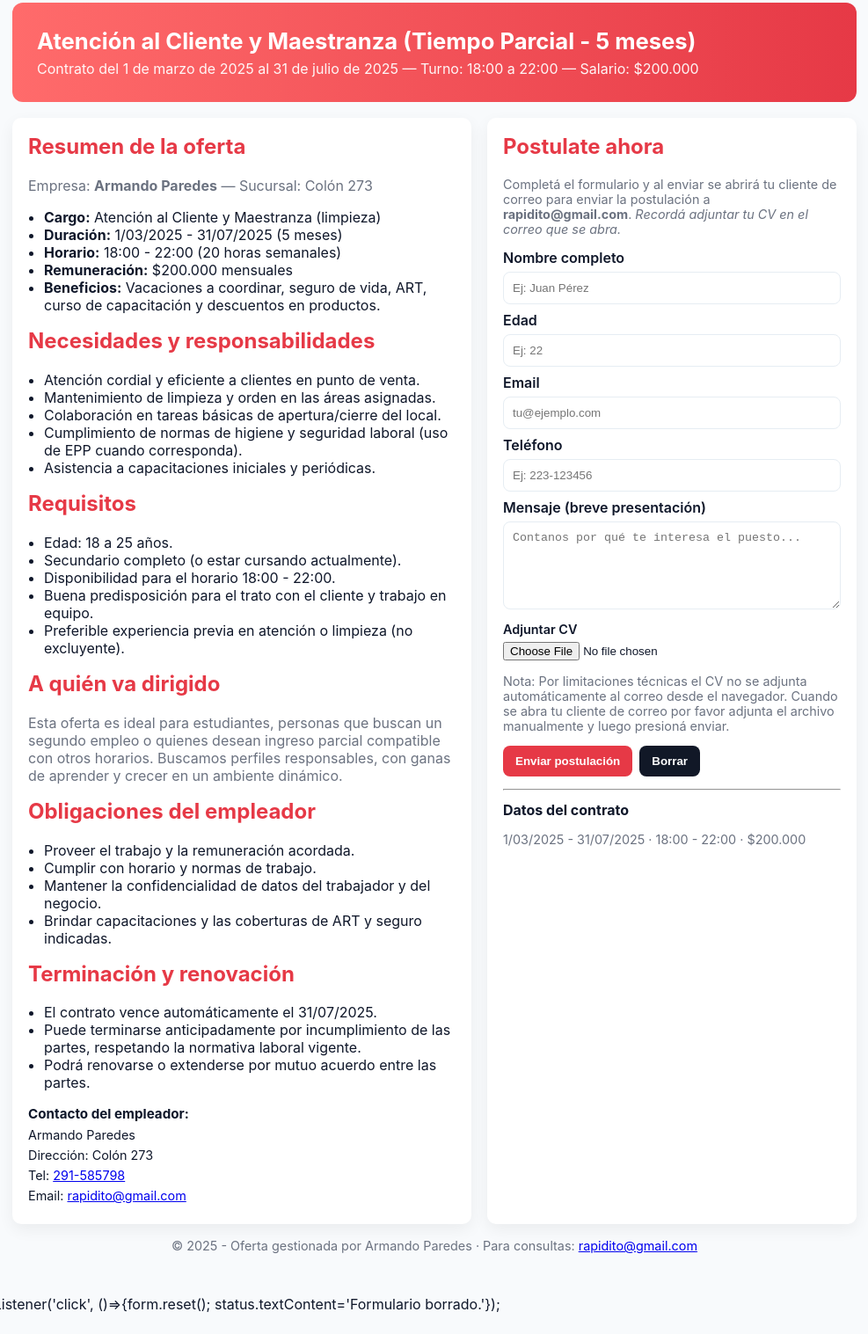
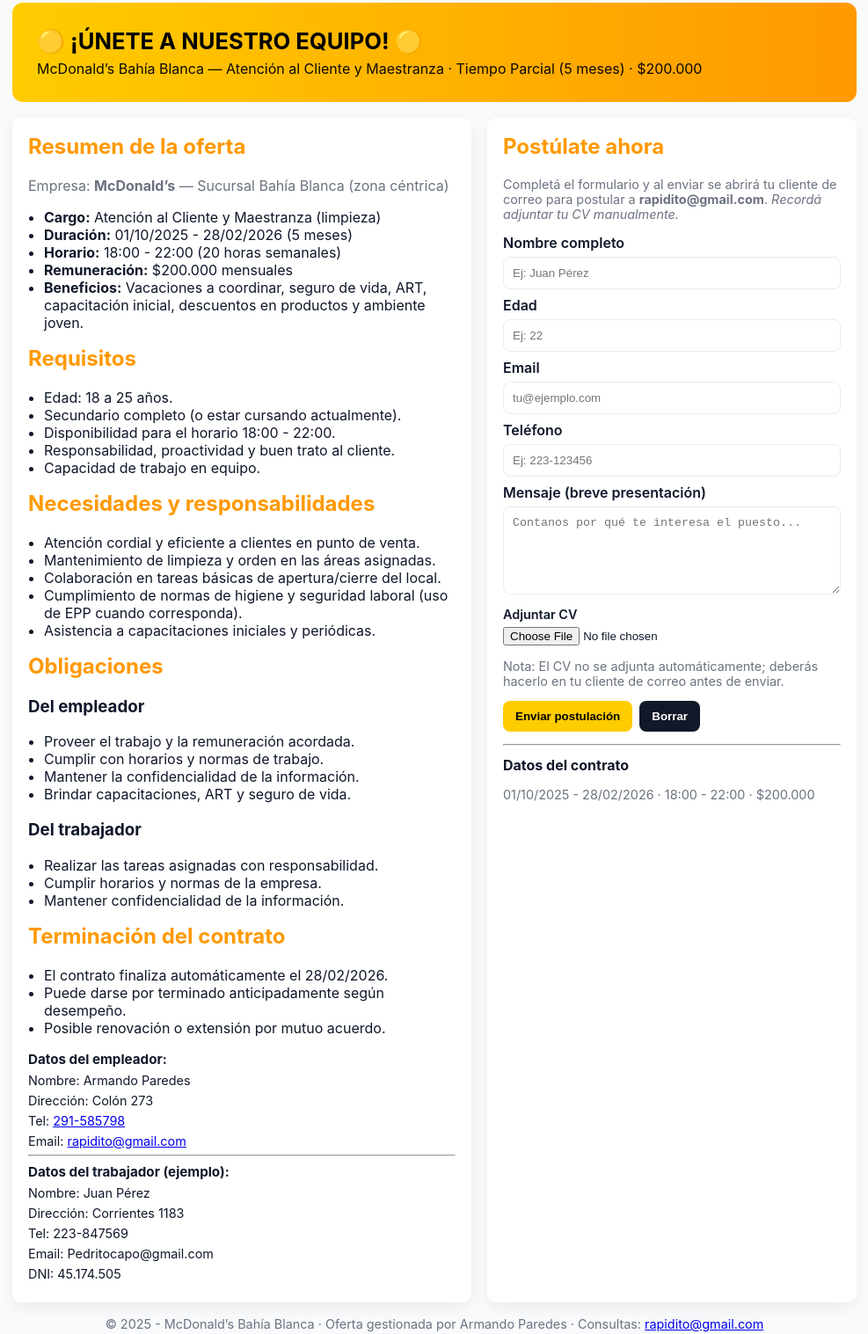
Before and after one commit to meryser20-wq/meryser20.github.io, a plain HTML site: page index.html in a window 1280 px wide. Shown: the part 45-1562 px from the top of the page at 88% size, without its empty margins (146-1133 px from the left). Before the commit the page ends 1538 px from the top, so only its background shows below. Drawn offline with Linux system fonts and the light colour scheme.

Commit message:
index.html

```diff
--- a/index.html
+++ b/index.html
@@ -3,29 +3,33 @@
 <head>
   <meta charset="utf-8" />
   <meta name="viewport" content="width=device-width, initial-scale=1" />
-  <title>Postulate - Atención al Cliente y Maestranza (Tiempo Parcial)</title>
+  <title>McDonald's Bahía Blanca - Oferta Laboral</title>
   <style>
-    :root{--accent:#e63946;--muted:#6b7280;--bg:#f8fafc}
+    /* Variables de color y estilos base */
+    :root{--accent:#ffcc00;--accent-dark:#ff9900;--muted:#6b7280;--bg:#f8fafc}
     *{box-sizing:border-box}
     body{font-family:Inter, system-ui, -apple-system, Arial, sans-serif;margin:0;background:var(--bg);color:#0f172a}
     .container{max-width:1000px;margin:28px auto;padding:20px}
-    header{background:linear-gradient(90deg,#ff6b6b, #e63946);color:#fff;padding:28px;border-radius:12px}
+    /* Header con colores inspirados en la marca */
+    header{background:linear-gradient(90deg,var(--accent), var(--accent-dark));color:#000;padding:28px;border-radius:12px}
     header h1{margin:0;font-size:1.6rem}
     header p{margin:6px 0 0;opacity:.95}
 
+    /* Layout de dos columnas: contenido y formulario de postulación */
     .grid{display:grid;grid-template-columns:1fr 420px;gap:18px;margin-top:18px}
     .card{background:#fff;padding:18px;border-radius:10px;box-shadow:0 6px 18px rgba(12,16,20,.06)}
-    h2{color:var(--accent);margin-top:0}
+    h2{color:var(--accent-dark);margin-top:0}
     .muted{color:var(--muted)}
     ul{padding-left:18px}
 
+    /* Estilos del formulario */
     .apply-card{position:sticky;top:24px}
     label{display:block;font-weight:600;margin:8px 0 6px}
     input[type=text], input[type=email], input[type=tel], textarea, select{width:100%;padding:10px;border:1px solid #e6edf3;border-radius:8px}
     textarea{min-height:100px;resize:vertical}
     .row{display:flex;gap:10px}
-    .btn{display:inline-block;background:var(--accent);color:#fff;border:none;padding:10px 14px;border-radius:8px;font-weight:700;cursor:pointer}
-    .btn.secondary{background:#111827}
+    .btn{display:inline-block;background:var(--accent);color:#000;border:none;padding:10px 14px;border-radius:8px;font-weight:700;cursor:pointer}
+    .btn.secondary{background:#111827;color:#fff}
     .small{font-size:.9rem}
     .info-line{display:flex;gap:10px;align-items:center;margin:6px 0}
     .foot{margin-top:14px;font-size:.9rem;color:var(--muted)}
@@ -35,22 +39,36 @@
 </head>
 <body>
   <div class="container">
+    <!-- Encabezado con título y resumen rápido -->
     <header>
-      <h1>Atención al Cliente y Maestranza (Tiempo Parcial - 5 meses)</h1>
-      <p>Contrato del 1 de marzo de 2025 al 31 de julio de 2025 — Turno: 18:00 a 22:00 — Salario: $200.000</p>
+      <h1>🟡 ¡ÚNETE A NUESTRO EQUIPO! 🟡</h1>
+      <p>McDonald’s Bahía Blanca — Atención al Cliente y Maestranza · Tiempo Parcial (5 meses) · $200.000</p>
     </header>
 
     <div class="grid">
+      <!-- Contenido principal: descripción de la oferta, requisitos y obligaciones -->
       <main class="card">
         <section>
           <h2>Resumen de la oferta</h2>
-          <p class="muted">Empresa: <strong>Armando Paredes</strong> — Sucursal: Colón 273</p>
+          <p class="muted">Empresa: <strong>McDonald’s</strong> — Sucursal Bahía Blanca (zona céntrica)</p>
           <ul>
             <li><strong>Cargo:</strong> Atención al Cliente y Maestranza (limpieza)</li>
-            <li><strong>Duración:</strong> 1/03/2025 - 31/07/2025 (5 meses)</li>
+            <!-- FECHA DEL CONTRATO: actualizada a la solicitada -->
+            <li><strong>Duración:</strong> 01/10/2025 - 28/02/2026 (5 meses)</li>
             <li><strong>Horario:</strong> 18:00 - 22:00 (20 horas semanales)</li>
             <li><strong>Remuneración:</strong> $200.000 mensuales</li>
-            <li><strong>Beneficios:</strong> Vacaciones a coordinar, seguro de vida, ART, curso de capacitación y descuentos en productos.</li>
+            <li><strong>Beneficios:</strong> Vacaciones a coordinar, seguro de vida, ART, capacitación inicial, descuentos en productos y ambiente joven.</li>
+          </ul>
+        </section>
+
+        <section style="margin-top:12px">
+          <h2>Requisitos</h2>
+          <ul>
+            <li>Edad: 18 a 25 años.</li>
+            <li>Secundario completo (o estar cursando actualmente).</li>
+            <li>Disponibilidad para el horario 18:00 - 22:00.</li>
+            <li>Responsabilidad, proactividad y buen trato al cliente.</li>
+            <li>Capacidad de trabajo en equipo.</li>
           </ul>
         </section>
 
@@ -66,53 +84,56 @@
         </section>
 
         <section style="margin-top:12px">
-          <h2>Requisitos</h2>
+          <h2>Obligaciones</h2>
+          <h3>Del empleador</h3>
           <ul>
-            <li>Edad: 18 a 25 años.</li>
-            <li>Secundario completo (o estar cursando actualmente).</li>
-            <li>Disponibilidad para el horario 18:00 - 22:00.</li>
-            <li>Buena predisposición para el trato con el cliente y trabajo en equipo.</li>
-            <li>Preferible experiencia previa en atención o limpieza (no excluyente).</li>
+            <li>Proveer el trabajo y la remuneración acordada.</li>
+            <li>Cumplir con horarios y normas de trabajo.</li>
+            <li>Mantener la confidencialidad de la información.</li>
+            <li>Brindar capacitaciones, ART y seguro de vida.</li>
+          </ul>
+          <h3>Del trabajador</h3>
+          <ul>
+            <li>Realizar las tareas asignadas con responsabilidad.</li>
+            <li>Cumplir horarios y normas de la empresa.</li>
+            <li>Mantener confidencialidad de la información.</li>
           </ul>
         </section>
 
         <section style="margin-top:12px">
-          <h2>A quién va dirigido</h2>
-          <p class="muted">Esta oferta es ideal para estudiantes, personas que buscan un segundo empleo o quienes desean ingreso parcial compatible con otros horarios. Buscamos perfiles responsables, con ganas de aprender y crecer en un ambiente dinámico.</p>
-        </section>
-
-        <section style="margin-top:12px">
-          <h2>Obligaciones del empleador</h2>
+          <h2>Terminación del contrato</h2>
           <ul>
-            <li>Proveer el trabajo y la remuneración acordada.</li>
-            <li>Cumplir con horario y normas de trabajo.</li>
-            <li>Mantener la confidencialidad de datos del trabajador y del negocio.</li>
-            <li>Brindar capacitaciones y las coberturas de ART y seguro indicadas.</li>
+            <!-- FECHA DE FINALIZACIÓN: actualizada -->
+            <li>El contrato finaliza automáticamente el 28/02/2026.</li>
+            <li>Puede darse por terminado anticipadamente según desempeño.</li>
+            <li>Posible renovación o extensión por mutuo acuerdo.</li>
           </ul>
         </section>
 
-        <section style="margin-top:12px">
-          <h2>Terminación y renovación</h2>
-          <ul>
-            <li>El contrato vence automáticamente el 31/07/2025.</li>
-            <li>Puede terminarse anticipadamente por incumplimiento de las partes, respetando la normativa laboral vigente.</li>
-            <li>Podrá renovarse o extenderse por mutuo acuerdo entre las partes.</li>
-          </ul>
-        </section>
-
+        <!-- Datos del empleador y del trabajador -->
         <div style="margin-top:14px;font-size:.95rem;color:#0f172a">
-          <strong>Contacto del empleador:</strong>
-          <div class="info-line"><span class="small">Armando Paredes</span></div>
+          <strong>Datos del empleador:</strong>
+          <div class="info-line"><span class="small">Nombre: Armando Paredes</span></div>
           <div class="info-line"><span class="small">Dirección: Colón 273</span></div>
           <div class="info-line"><span class="small">Tel: <a href="tel:291585798">291-585798</a></span></div>
           <div class="info-line"><span class="small">Email: <a href="mailto:rapidito@gmail.com">rapidito@gmail.com</a></span></div>
+
+          <hr />
+
+          <strong>Datos del trabajador (ejemplo):</strong>
+          <div class="info-line"><span class="small">Nombre: Juan Pérez</span></div>
+          <div class="info-line"><span class="small">Dirección: Corrientes 1183</span></div>
+          <div class="info-line"><span class="small">Tel: 223-847569</span></div>
+          <div class="info-line"><span class="small">Email: Pedritocapo@gmail.com</span></div>
+          <div class="info-line"><span class="small">DNI: 45.174.505</span></div>
         </div>
 
       </main>
 
+      <!-- Barra lateral: formulario que abre el cliente de correo -->
       <aside class="apply-card card">
-        <h2>Postulate ahora</h2>
-        <p class="muted small">Completá el formulario y al enviar se abrirá tu cliente de correo para enviar la postulación a <strong>rapidito@gmail.com</strong>. <em>Recordá adjuntar tu CV en el correo que se abra.</em></p>
+        <h2>Postúlate ahora</h2>
+        <p class="muted small">Completá el formulario y al enviar se abrirá tu cliente de correo para postular a <strong>rapidito@gmail.com</strong>. <em>Recordá adjuntar tu CV manualmente.</em></p>
 
         <form id="applyForm">
           <label for="name">Nombre completo</label>
@@ -133,7 +154,7 @@
           <div style="margin-top:10px" class="small">
             <label>Adjuntar CV</label>
             <input id="cv" name="cv" type="file" accept=".pdf,.doc,.docx" />
-            <p class="muted small">Nota: Por limitaciones técnicas el CV no se adjunta automáticamente al correo desde el navegador. Cuando se abra tu cliente de correo por favor adjunta el archivo manualmente y luego presioná enviar.</p>
+            <p class="muted small">Nota: El CV no se adjunta automáticamente; deberás hacerlo en tu cliente de correo antes de enviar.</p>
           </div>
 
           <div style="margin-top:12px;display:flex;gap:8px">
@@ -147,68 +168,86 @@
         <hr style="margin:12px 0" />
         <div>
           <strong>Datos del contrato</strong>
-          <p class="small muted">1/03/2025 - 31/07/2025 · 18:00 - 22:00 · $200.000</p>
+          <p class="small muted">01/10/2025 - 28/02/2026 · 18:00 - 22:00 · $200.000</p>
         </div>
       </aside>
     </div>
 
     <footer style="text-align:center;margin-top:16px;color:var(--muted);font-size:.9rem">
-      © 2025 - Oferta gestionada por Armando Paredes · Para consultas: <a href="mailto:rapidito@gmail.com">rapidito@gmail.com</a>
+      © 2025 - McDonald’s Bahía Blanca · Oferta gestionada por Armando Paredes · Consultas: <a href="mailto:rapidito@gmail.com">rapidito@gmail.com</a>
     </footer>
   </div>
 
   <script>
-    // Construye mailto con los datos del formulario
+    // Referencias a elementos del DOM: formulario y elementos de estado
     const form = document.getElementById('applyForm');
     const status = document.getElementById('status');
     const resetBtn = document.getElementById('resetBtn');
 
-    function encodeLines(text){
+    /*
+      Función encodeLines (opcional): sirve para codificar texto y mantener saltos de línea
+      NOTA: actualmente no es necesaria porque usamos encodeURIComponent directamente
+      pero la dejo comentada y corregida por si querés usarla más adelante.
+    */
+    function encodeLines(text) {
+      // encodeURIComponent convierte caracteres especiales; luego reemplazamos la codificación de nueva línea por
+
       return encodeURIComponent(text).replace(/%0A/g, '\n');
     }
 
-    form.addEventListener('submit', (e)=>{
-      e.preventDefault();
+    // Manejo del envío del formulario: validación básica y construcción del mailto
+    form.addEventListener('submit', (e) => {
+      e.preventDefault(); // evitar submit tradicional para abrir el cliente de correo
+
+      // Obtener valores y recortar espacios
       const name = document.getElementById('name').value.trim();
       const age = document.getElementById('age').value.trim();
       const email = document.getElementById('email').value.trim();
       const phone = document.getElementById('phone').value.trim();
       const message = document.getElementById('message').value.trim();
 
-      if(!name||!email||!phone||!message){
+      // Validación simple: campos requeridos
+      if (!name || !email || !phone || !message) {
         status.textContent = 'Por favor completá todos los campos requeridos.';
         return;
       }
 
-      const subject = `Postulación - Atención al Cliente y Maestranza - ${name}`;
-      let body = '';
-      body += `Nombre: ${name}\n`;
-      body += `Edad: ${age}\n`;
-      body += `Email: ${email}\n`;
-      body += `Teléfono: ${phone}\n\n`;
-      body += `Mensaje:\n${message}\n\n`;
-      body += `Cargo: Atención al Cliente y Maestranza\nDuración: 01/03/2025 - 31/07/2025\nHorario: 18:00 - 22:00\nRemuneración: $200.000\n\n`;
-      body += 'Adjuntar CV: (por favor adjuntá tu archivo manualmente en el cliente de correo)\n';
+      // Asunto y cuerpo del correo: usamos saltos de línea
+ en una template string
+      const subject = `Postulación - McDonald's Bahía Blanca - ${name}`;
 
-      // crea mailto
+      // Construimos el cuerpo del mail con saltos de línea para mejor formato
+      const body = `Nombre: ${name}
+Edad: ${age}
+Email: ${email}
+Teléfono: ${phone}
+
+Mensaje:
+${message}
+
+Cargo: Atención al Cliente y Maestranza
+Duración: 01/10/2025 - 28/02/2026
+Horario: 18:00 - 22:00
+Remuneración: $200.000
+
+Adjuntar CV: (por favor adjuntá tu archivo manualmente en el cliente de correo)
+`;
+
+      /*
+        Nota técnica: algunos navegadores limitan la longitud del mailto o la cantidad de datos.
+        Aquí usamos encodeURIComponent para asegurar caracteres especiales y saltos de línea.
+      */
       const mailto = `mailto:rapidito@gmail.com?subject=${encodeURIComponent(subject)}&body=${encodeURIComponent(body)}`;
 
-      // abrir cliente de correo
+      // Abrir el cliente de correo del usuario con el mail prearmado
       window.location.href = mailto;
 
-      status.textContent = 'Se abrió tu cliente de correo. Recordá adjuntar tu CV y luego enviar la postulación.';
-
-      // para usabilidad, limpiar el form si quisiéramos
-      // form.reset();
+      // Mensaje de estado para el usuario en la página
+      status.textContent = 'Se abrió tu cliente de correo. Adjuntá tu CV y enviá la postulación.';
     });
 
-    resetBtn.addEventListener('click', ()=>{form.reset(); status.textContent='Formulario borrado.'});
+    // Botón para limpiar el formulario
+    resetBtn.addEventListener('click', () => { form.reset(); status.textContent = 'Formulario borrado.'; });
   </script>
 </body>
 </html>
-
-
-    resetBtn.addEventListener('click', ()=>{form.reset(); status.textContent='Formulario borrado.'});
-  </script>
-</body>
-</html>
```
